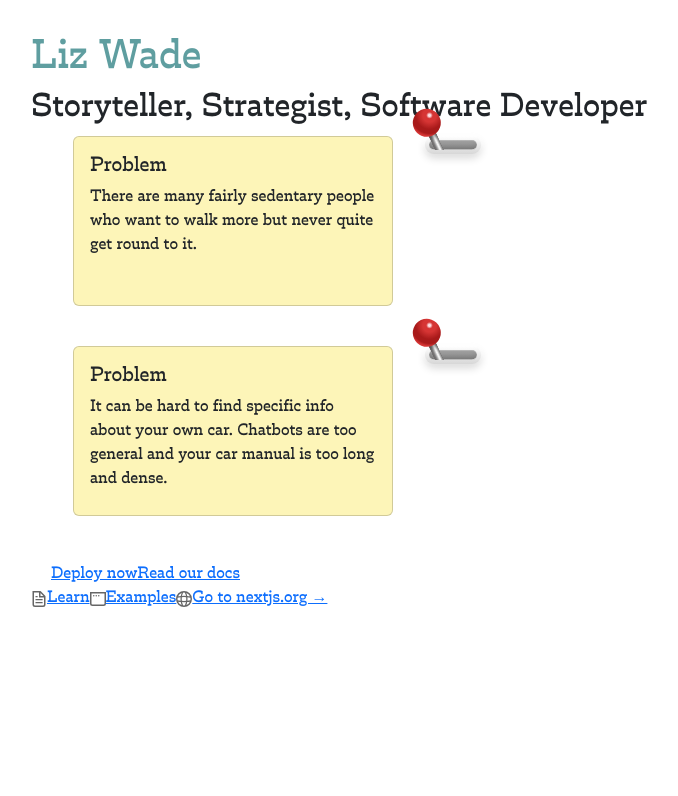
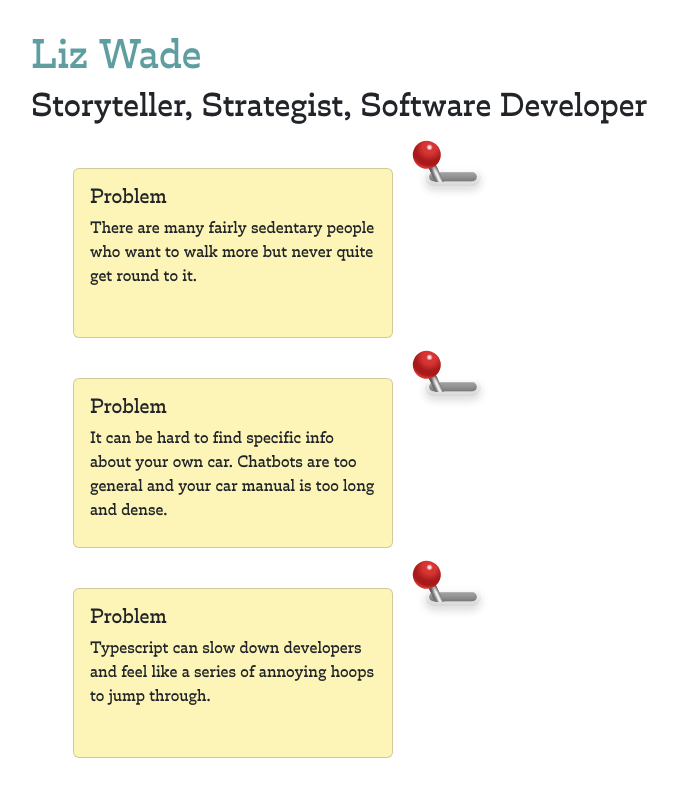
Before and after one commit to lizwade/portfolio, a Next.js app in the folder portfolio/: page / in a window 1280 px wide. Shown: the top 796 px of the page, without its empty margins (1-679 px from the left). Built offline with nearby package versions, Linux system fonts and the light colour scheme.

Commit message:
Panels mapping content from array

```diff
--- a/portfolio/src/app/components/Header.tsx
+++ b/portfolio/src/app/components/Header.tsx
@@ -3,6 +3,7 @@ function Header() {
         <div>
         <h1 className="title">Liz Wade</h1>
             <h2>Storyteller, Strategist, Software Developer</h2>
+            <br></br>
             </div>
     )
 }
--- /dev/null
+++ b/portfolio/src/app/components/PictureCard.tsx
@@ -0,0 +1,12 @@
+import Card from 'react-bootstrap/Card';
+
+function PictureCard() {
+    return (
+            <Card className = 'lizcard'
+                body style={{ backgroundColor: 'rgb(249, 223, 21, 0.3)' }}
+            >
+            I will be a picture</Card>
+    )
+}
+
+export default PictureCard;
--- a/portfolio/src/app/components/ProjectPanel.tsx
+++ b/portfolio/src/app/components/ProjectPanel.tsx
@@ -3,6 +3,7 @@ import { useState } from 'react';
 import Switch from '../components/Switch'
 import SolutionCard from "../components/SolutionCard";
 import ProblemCard from './ProblemCard';
+//import PictureCard from './PictureCard';
 //import styles from "./ProjectPanel.module.css";
 
 interface ProjectPanelProps {
@@ -29,6 +30,7 @@ function ProjectPanel({myProblem, mySolutionTitle, mySolutionText}: ProjectPanel
                 mySolutionTitle={mySolutionTitle}
                 mySolutionText={mySolutionText}
             ></SolutionCard>
+
         </div>
     )
 }
--- a/portfolio/src/app/components/SolutionCard.tsx
+++ b/portfolio/src/app/components/SolutionCard.tsx
@@ -2,6 +2,7 @@
 //import Button from 'react-bootstrap/Button';
 import Card from 'react-bootstrap/Card';
 import Collapse from 'react-bootstrap/Collapse';
+//import PictureCard from './PictureCard';
 
 
 
@@ -18,7 +19,7 @@ function SolutionCard({ isShowingSolution, mySolutionTitle, mySolutionText }: So
   return (
 
 
-      <div
+      <div className='solpanel'
 
     //style={{ minHeight: '200px' }}
     >
@@ -32,8 +33,10 @@ function SolutionCard({ isShowingSolution, mySolutionTitle, mySolutionText }: So
             <Card.Title>{`Solution: ${mySolutionTitle}`}</Card.Title>
             <Card.Text>{mySolutionText}</Card.Text>
 
-            </Card>
-          </div>
+          </Card>
+
+        </div>
+
         </Collapse>
       </div>
 
--- a/portfolio/src/app/globals.css
+++ b/portfolio/src/app/globals.css
@@ -90,6 +90,17 @@ ul {
   margin: 10px;
 }
 
+.solpanel {
+  display: flex;
+  flex-direction: row;
+
+
+}
+
+footer {
+  color: gray;
+}
+
 @media (prefers-color-scheme: dark) {
   html {
     color-scheme: dark;
--- a/portfolio/src/app/page.tsx
+++ b/portfolio/src/app/page.tsx
@@ -31,11 +31,14 @@ export default function Home() {
         solutionTitle: `MY MECHANIC`,
         solutionText: `A friendly RAG chatbot to help you find out how to actually turn your fog lights on (or whatever else you need to know).`,
         colour: `rgb(49, 223, 21)`
-      }
+      },
+      {
+        problem: `Typescript can slow down developers and feel like a series of annoying hoops to jump through.`,
+        solutionTitle: `"WHY WE HAVE TYPESCRIPT" SONG`,
+        solutionText: 'A tongue-in-cheek animated song to remind developers why the effort is worth it.',
+        colour: `rgb(149, 103, 21)`
+      },
   ]
-
-
-
 
   return (
     <div //className={styles.page}
@@ -46,83 +49,27 @@ export default function Home() {
 
 
         <ul>
-
-            <li>
-            <ProjectPanel
-              myProblem={projects[0].problem}
-              mySolutionTitle={projects[0].solutionTitle}
-            mySolutionText={projects[0].solutionText}></ProjectPanel>
-          </li>
-           <li>
-            <ProjectPanel
-              myProblem={projects[1].problem}
-              mySolutionTitle={projects[1].solutionTitle}
-            mySolutionText={projects[1].solutionText}></ProjectPanel>
-          </li>
-
+          {projects.map((project, index) => (
+            <li key={index}>
+              <ProjectPanel
+                myProblem={projects[index].problem}
+                mySolutionTitle={projects[index].solutionTitle}
+                mySolutionText={projects[index].solutionText}>
+              </ProjectPanel>
+            </li>
+          ))}
 
         </ul>
 
-        <div //className={styles.ctas}
-        >
-          <a
-            //className={styles.primary}
-            href="https://lizwade.com"
-            target="_blank"
-            rel="noopener noreferrer"
-          >
-            <Image
-              //className={styles.logo}
-              src="/vercel.svg"
-              alt="Vercel logomark"
-              width={20}
-              height={20}
-            />
-            Deploy now
-          </a>
-          <a
-            href="https://nextjs.org/docs?utm_source=create-next-app&utm_medium=appdir-template&utm_campaign=create-next-app"
-            target="_blank"
-            rel="noopener noreferrer"
-            //className={styles.secondary}
-          >
-            Read our docs
-          </a>
-        </div>
       </main>
-      <footer
+      {/* <footer
         //className={styles.footer}
       >
+        <p>No AI was involved in the making of this site, which I hand-coded using React, Typescript, pure CSS, a bit of Bootstrap, and Next.js</p>
+        <p><em>(In real life, I would probably use Bolt or ChatGPT to speed things up, but I wanted to show you I don't have to)</em></p>
+        <p><em>(Also I can't take credit for the cool lever design - that belongs to Victor Grae)</em> </p>
         <a
-          href="https://nextjs.org/learn?utm_source=create-next-app&utm_medium=appdir-template&utm_campaign=create-next-app"
-          target="_blank"
-          rel="noopener noreferrer"
-        >
-          <Image
-            aria-hidden
-            src="/file.svg"
-            alt="File icon"
-            width={16}
-            height={16}
-          />
-          Learn
-        </a>
-        <a
-          href="https://vercel.com/templates?framework=next.js&utm_source=create-next-app&utm_medium=appdir-template&utm_campaign=create-next-app"
-          target="_blank"
-          rel="noopener noreferrer"
-        >
-          <Image
-            aria-hidden
-            src="/window.svg"
-            alt="Window icon"
-            width={16}
-            height={16}
-          />
-          Examples
-        </a>
-        <a
-          href="https://nextjs.org?utm_source=create-next-app&utm_medium=appdir-template&utm_campaign=create-next-app"
+          href="https://github.com/lizwade"
           target="_blank"
           rel="noopener noreferrer"
         >
@@ -133,9 +80,9 @@ export default function Home() {
             width={16}
             height={16}
           />
-          Go to nextjs.org →
+          Liz
         </a>
-      </footer>
+      </footer> */}
     </div>
   );
 }
```
